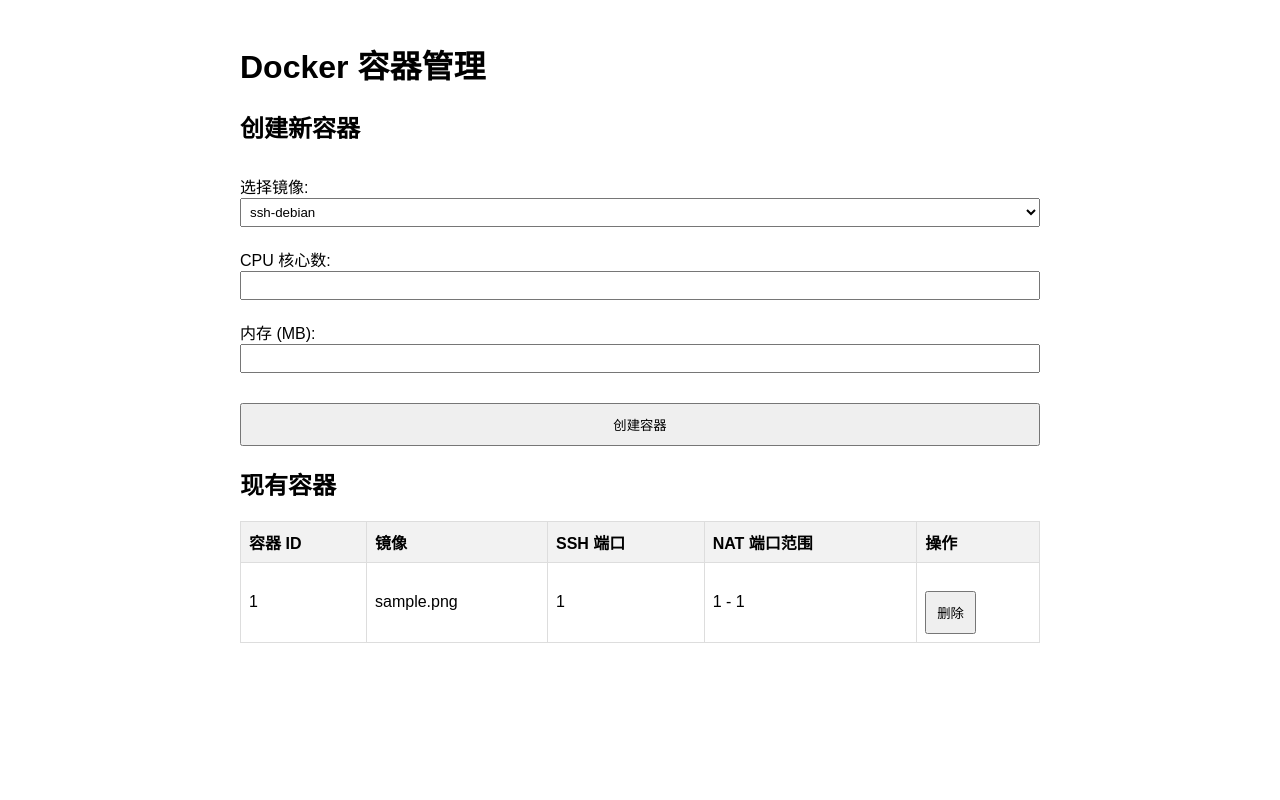
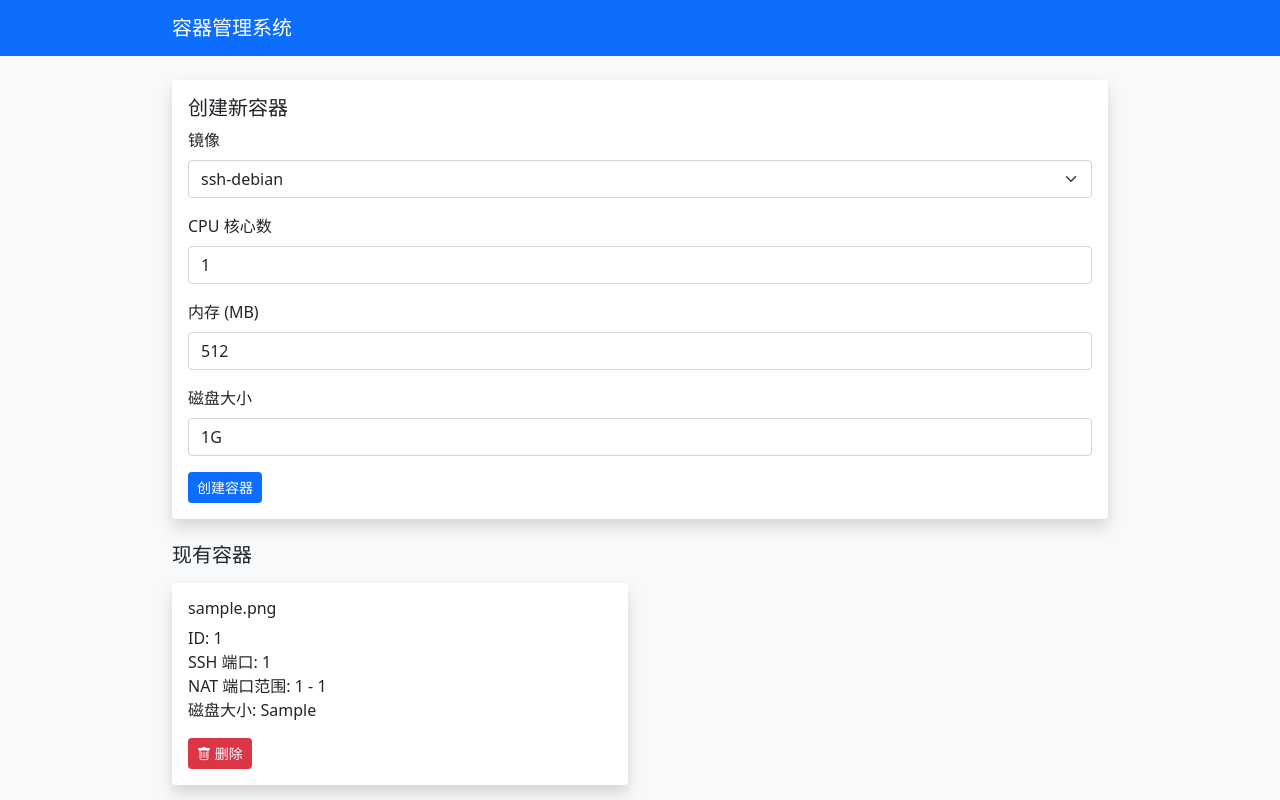
Before and after one commit to xkatld/docker-for-sale, a Flask app: page / in a window 1280 px wide. Run offline with Flask 3, Linux system fonts and the light colour scheme; tables that the repository leaves empty hold one stand-in row (values such as "Sample post"); some libraries are stand-ins or nearby versions.

Commit message:
Update index.html

```diff
--- a/web/api/templates/index.html
+++ b/web/api/templates/index.html
@@ -1,119 +1,127 @@
 <!DOCTYPE html>
-<html lang="zh">
+<html lang="zh-CN">
 <head>
     <meta charset="UTF-8">
     <meta name="viewport" content="width=device-width, initial-scale=1.0">
-    <title>Docker 容器管理</title>
+    <title>容器管理系统</title>
+    <link href="https://cdn.jsdelivr.net/npm/bootstrap@5.1.3/dist/css/bootstrap.min.css" rel="stylesheet">
+    <link href="https://cdn.jsdelivr.net/npm/bootstrap-icons@1.7.2/font/bootstrap-icons.css" rel="stylesheet">
     <style>
-        body { font-family: Arial, sans-serif; max-width: 800px; margin: 0 auto; padding: 20px; }
-        form { display: flex; flex-direction: column; margin-bottom: 20px; }
-        label { margin-top: 10px; }
-        input, select { margin-bottom: 10px; padding: 5px; }
-        button { margin-top: 20px; padding: 10px; }
-        #result { margin-top: 20px; white-space: pre-wrap; }
-        table { width: 100%; border-collapse: collapse; }
-        th, td { border: 1px solid #ddd; padding: 8px; text-align: left; }
-        th { background-color: #f2f2f2; }
+        body {
+            background-color: #f8f9fa;
+        }
+        .container {
+            max-width: 960px;
+        }
+        .card {
+            border: none;
+            box-shadow: 0 0.5rem 1rem rgba(0, 0, 0, 0.15);
+            transition: all 0.3s ease-in-out;
+        }
+        .card:hover {
+            transform: translateY(-5px);
+        }
+        .btn-sm {
+            padding: 0.25rem 0.5rem;
+            font-size: 0.875rem;
+        }
     </style>
 </head>
 <body>
-    <h1>Docker 容器管理</h1>
-    <h2>创建新容器</h2>
-    <form id="containerForm">
-        <label for="image">选择镜像:</label>
-        <select id="image" name="image" required>
+    <nav class="navbar navbar-expand-lg navbar-dark bg-primary mb-4">
+        <div class="container">
+            <a class="navbar-brand" href="#">容器管理系统</a>
+        </div>
+    </nav>
+
+    <div class="container">
+        <div class="row mb-4">
+            <div class="col">
+                <div class="card">
+                    <div class="card-body">
+                        <h5 class="card-title">创建新容器</h5>
+                        <form id="createContainerForm">
+                            <div class="mb-3">
+                                <label for="image" class="form-label">镜像</label>
+                                <select class="form-select" id="image" name="image" required>
                                     {% for image in images %}
                                     <option value="{{ image }}">{{ image }}</option>
                                     {% endfor %}
                                 </select>
+                            </div>
+                            <div class="mb-3">
+                                <label for="cpu" class="form-label">CPU 核心数</label>
+                                <input type="number" class="form-control" id="cpu" name="cpu" min="0.1" step="0.1" value="1" required>
+                            </div>
+                            <div class="mb-3">
+                                <label for="memory" class="form-label">内存 (MB)</label>
+                                <input type="number" class="form-control" id="memory" name="memory" min="32" step="32" value="512" required>
+                            </div>
+                            <div class="mb-3">
+                                <label for="disk_size" class="form-label">磁盘大小</label>
+                                <input type="text" class="form-control" id="disk_size" name="disk_size" value="1G" required>
+                            </div>
+                            <button type="submit" class="btn btn-primary btn-sm">创建容器</button>
+                        </form>
+                    </div>
+                </div>
+            </div>
+        </div>
 
-        <label for="cpu">CPU 核心数:</label>
-        <input type="number" id="cpu" name="cpu" step="0.1" min="0.1" required>
+        <div class="row">
+            <div class="col">
+                <h5 class="mb-3">现有容器</h5>
+                <div class="row row-cols-1 row-cols-md-2 g-4" id="containerList">
+                    {% for container in containers %}
+                    <div class="col">
+                        <div class="card h-100">
+                            <div class="card-body">
+                                <h6 class="card-title">{{ container.image }}</h6>
+                                <p class="card-text">
+                                    ID: {{ container.id }}<br>
+                                    SSH 端口: {{ container.ssh_port }}<br>
+                                    NAT 端口范围: {{ container.nat_start_port }} - {{ container.nat_end_port }}<br>
+                                    磁盘大小: {{ container.disk_size }}
+                                </p>
+                                <button class="btn btn-danger btn-sm" onclick="deleteContainer('{{ container.id }}')">
+                                    <i class="bi bi-trash"></i> 删除
+                                </button>
+                            </div>
+                        </div>
+                    </div>
+                    {% endfor %}
+                </div>
+            </div>
+        </div>
+    </div>
 
-        <label for="memory">内存 (MB):</label>
-        <input type="number" id="memory" name="memory" min="32" required>
-
-        <button type="submit">创建容器</button>
-    </form>
-
-    <div id="result"></div>
-
-    <h2>现有容器</h2>
-    <table>
-        <thead>
-            <tr>
-                <th>容器 ID</th>
-                <th>镜像</th>
-                <th>SSH 端口</th>
-                <th>NAT 端口范围</th>
-                <th>操作</th>
-            </tr>
-        </thead>
-        <tbody>
-            {% for container in containers %}
-            <tr>
-                <td>{{ container.id }}</td>
-                <td>{{ container.image }}</td>
-                <td>{{ container.ssh_port }}</td>
-                <td>{{ container.nat_start_port }} - {{ container.nat_end_port }}</td>
-                <td><button onclick="deleteContainer('{{ container.id }}')">删除</button></td>
-            </tr>
-            {% endfor %}
-        </tbody>
-    </table>
-
+    <script src="https://cdn.jsdelivr.net/npm/bootstrap@5.1.3/dist/js/bootstrap.bundle.min.js"></script>
+    <script src="https://cdn.jsdelivr.net/npm/axios/dist/axios.min.js"></script>
     <script>
-        document.getElementById('containerForm').addEventListener('submit', function(e) {
+        document.getElementById('createContainerForm').addEventListener('submit', function(e) {
             e.preventDefault();
-
-            const formData = new FormData(this);
+            const formData = new FormData(e.target);
             const data = Object.fromEntries(formData.entries());
 
-            fetch('/api/create_container', {
-                method: 'POST',
-                headers: {
-                    'Content-Type': 'application/json',
-                },
-                body: JSON.stringify(data),
+            axios.post('/api/create_container', data)
+                .then(function (response) {
+                    alert('容器创建成功！');
+                    location.reload();
                 })
-            .then(response => {
-                if (!response.ok) {
-                    return response.json().then(err => { throw err; });
-                }
-                return response.json();
-            })
-            .then(result => {
-                document.getElementById('result').textContent = JSON.stringify(result, null, 2);
-                location.reload();  // 刷新页面以显示新容器
-            })
-            .catch(error => {
-                console.error('Error:', error);
-                document.getElementById('result').textContent = '错误: ' + (error.error || '未知错误');
+                .catch(function (error) {
+                    alert('创建容器失败: ' + error.response.data.error);
                 });
         });
 
         function deleteContainer(id) {
-            if (confirm(`确定要删除容器 ${id} 吗？`)) {
-                fetch('/api/delete_container', {
-                    method: 'POST',
-                    headers: {
-                        'Content-Type': 'application/json',
-                    },
-                    body: JSON.stringify({id: id}),
+            if (confirm('确定要删除这个容器吗？')) {
+                axios.post('/api/delete_container', { id: id })
+                    .then(function (response) {
+                        alert('容器删除成功！');
+                        location.reload();
                     })
-                .then(response => {
-                    if (!response.ok) {
-                        return response.json().then(err => { throw err; });
-                    }
-                    return response.json();
-                })
-                .then(result => {
-                    alert(result.message);
-                    location.reload();  // 刷新页面以更新容器列表
-                })
-                .catch(error => {
-                    console.error('Error:', error);
-                    alert('删除失败: ' + (error.error || '未知错误'));
+                    .catch(function (error) {
+                        alert('删除容器失败: ' + error.response.data.error);
                     });
             }
         }
```
Lines whose indentation alone changed are shown as unchanged.
